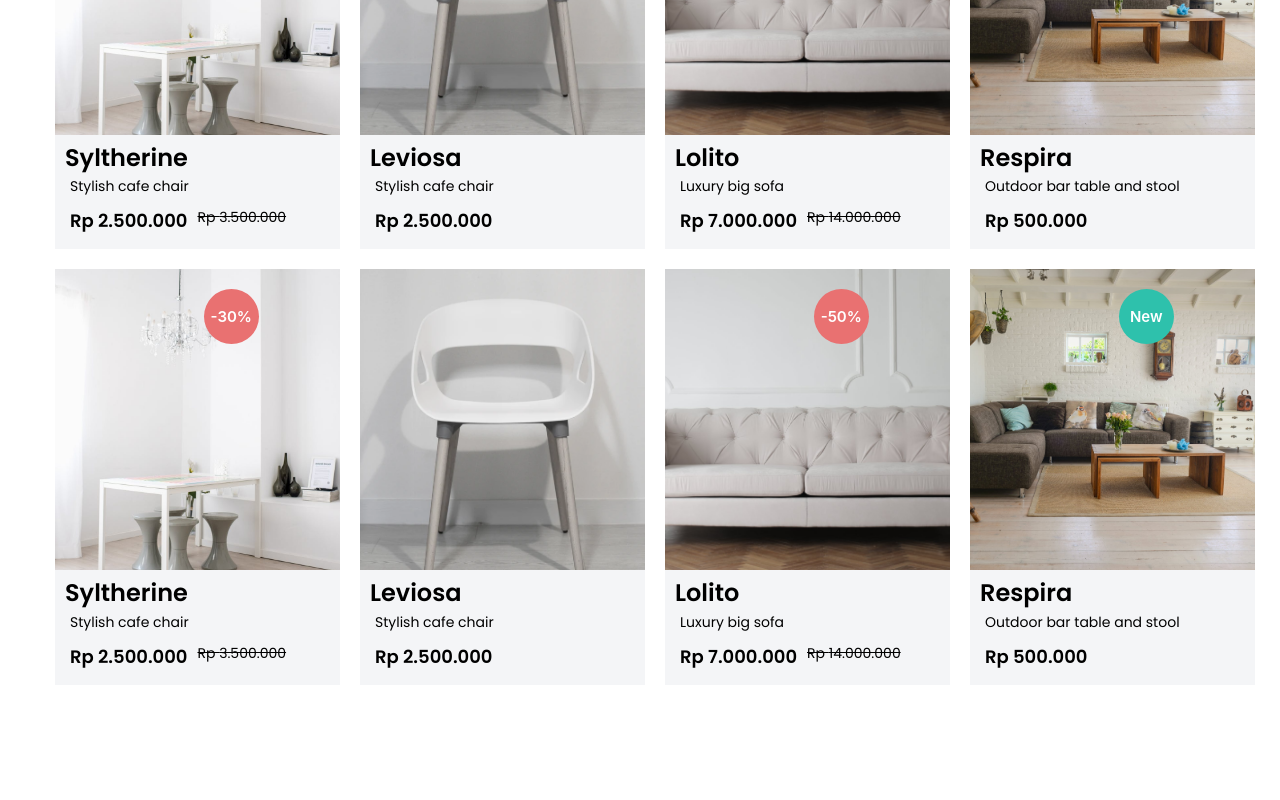
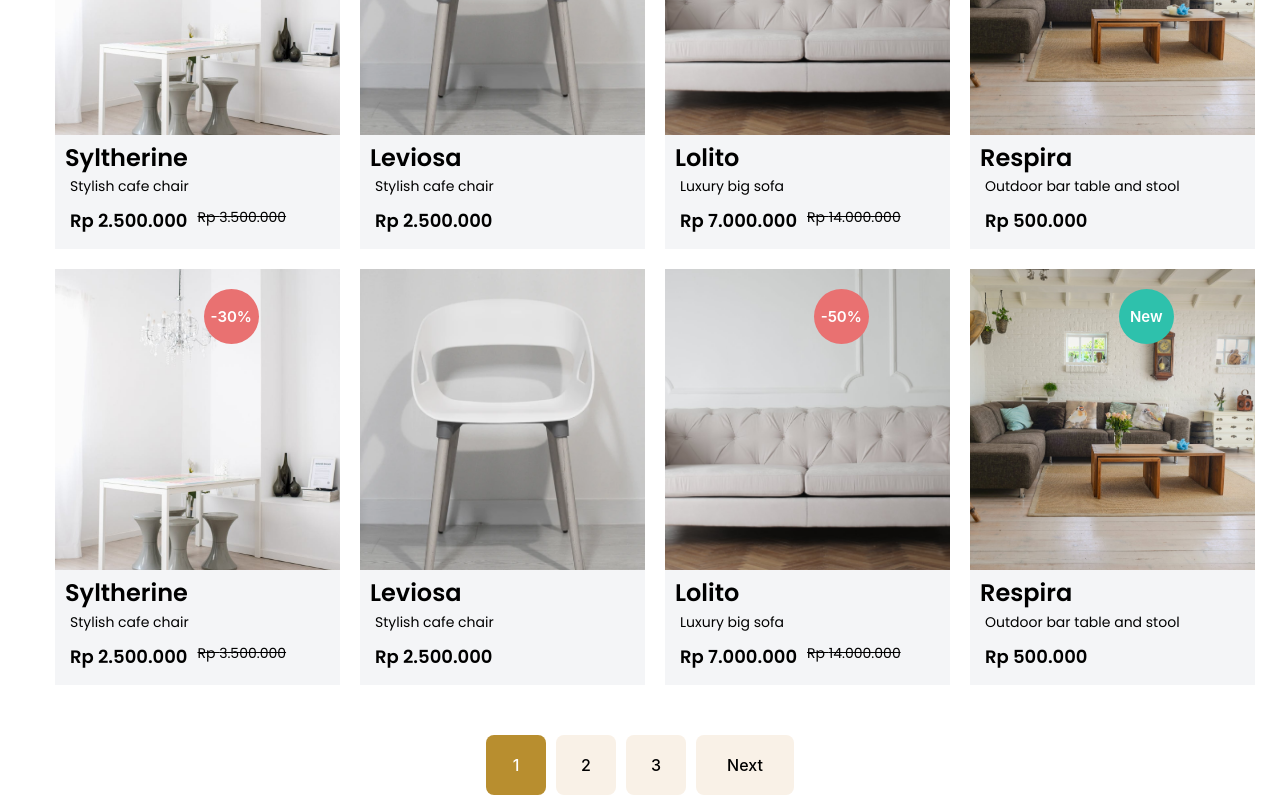
Before and after one commit to wOL-Lucas/ecommerce-result-list, a React (Vite) app: page / in a window 1280 px wide. Shown: the part 1578-2378 px from the top of the page. Before the commit the page ends 2288 px from the top, so only its background shows below. Built offline with nearby package versions, Linux system fonts and the light colour scheme.

Commit message:
feat(shop-pager): Create and implement Pager component
-Add and implement the result page navigation component

```diff
--- /dev/null
+++ b/src/components/pager.tsx
@@ -0,0 +1,46 @@
+import styled from 'styled-components';
+
+
+const Container = styled.div`
+  width: 100%;
+  display: flex;
+  justify-content: center;
+  background-color: #FFFFFF;
+  color: #000000;
+  padding-top: 20px;
+
+  .next-prev {
+    width: 98px;
+  }
+
+  .hidden {
+    display: none;
+  }
+`;
+
+const Button = styled.button<{selected: boolean}>`
+  background-color: ${props => props.selected ? '#B88E2F' : '#F9F1E7'};
+  color: ${props => props.selected ? '#FFFFFF' : '#000000'};
+  margin: 5px;
+  padding: 5px;
+  cursor: pointer;
+
+  width: 60px;
+  height: 60px;
+
+
+`;
+
+const Pager = ( { PagesCount }:{ PagesCount: number } ) => {
+  return (
+    <Container>
+      <Button className="next-prev hidden" selected={false}>Prev</Button>
+      {[...Array(PagesCount)].map((_, index) => (
+        <Button selected={index === 0} key={index}>{index + 1}</Button>
+      ))}
+      <Button className="next-prev" selected={false}>Next</Button>
+    </Container>
+  );
+};
+
+export default Pager;
--- a/src/views/shop.tsx
+++ b/src/views/shop.tsx
@@ -1,6 +1,7 @@
 import Header from '@components/header';
 import Filters from '@components/filters';
 import Products from '@components/products';
+import Pager from '@components/pager';
 
 const Shop = () => {
   return (
@@ -8,6 +9,7 @@ const Shop = () => {
       <Header PageName={"Shop"} PreviousPage={"Home"}/>
       <Filters/>
       <Products/>
+      <Pager PagesCount={3}/>
     </div>
   );
 }
```
